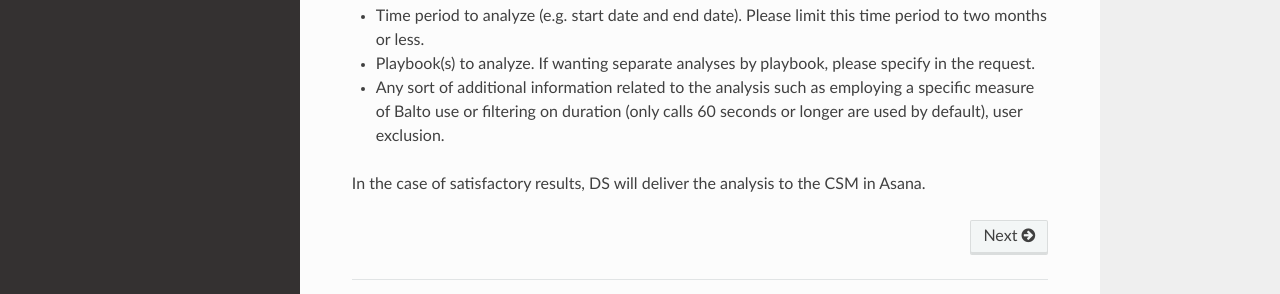
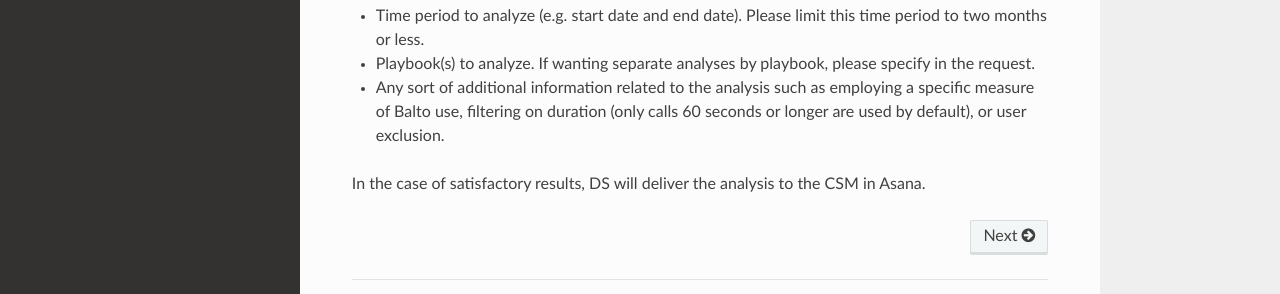
Before and after one commit to ryanvolkert/csm-impact-docs, an MkDocs documentation site: the page built from docs/index.md, in a window 1280 px wide and 900 px high, scrolled down 865 px. Shown: the part 551-845 px from the top of the window. Built offline with MkDocs 1.6.1, drawn with Linux system fonts in a browser that asks for light colours; nearby versions of some CDN libraries.

Commit message:
more minor updates

```diff
--- a/docs/index.md
+++ b/docs/index.md
@@ -38,7 +38,7 @@ Fill out a card in the Data Science Work Requests Asana board with the following
 - Client name
 - Time period to analyze (e.g. start date and end date). Please limit this time period to two months or less.
 - Playbook(s) to analyze. If wanting separate analyses by playbook, please specify in the request.
-- Any sort of additional information related to the analysis such as employing a specific measure of Balto use or filtering on duration (only calls 60 seconds or longer are used by default),
-user exclusion.
+- Any sort of additional information related to the analysis such as employing a specific measure of Balto use, filtering on duration (only calls 60 seconds or longer are used by default),
+or user exclusion.
 
 In the case of satisfactory results, DS will deliver the analysis to the CSM in Asana.
```
